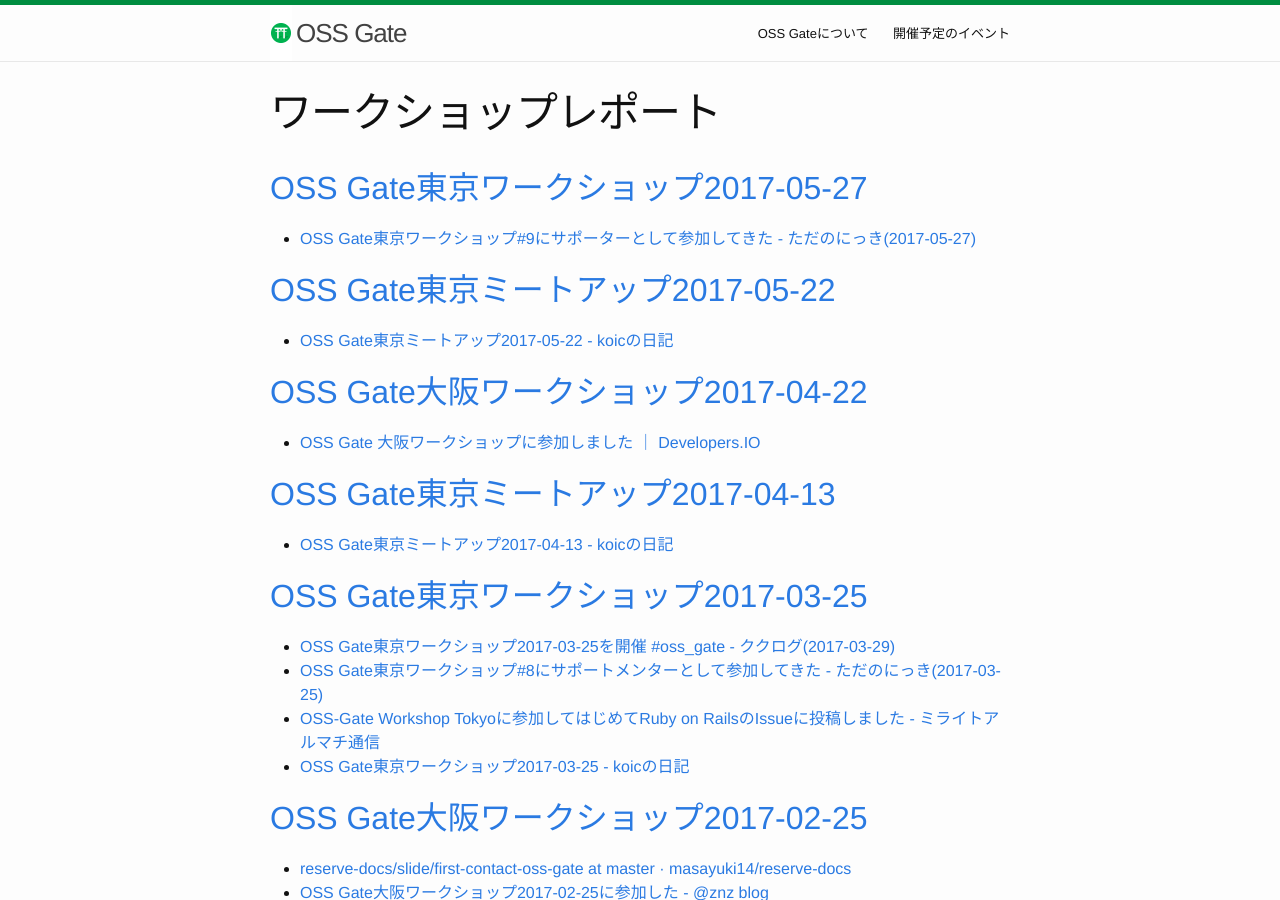
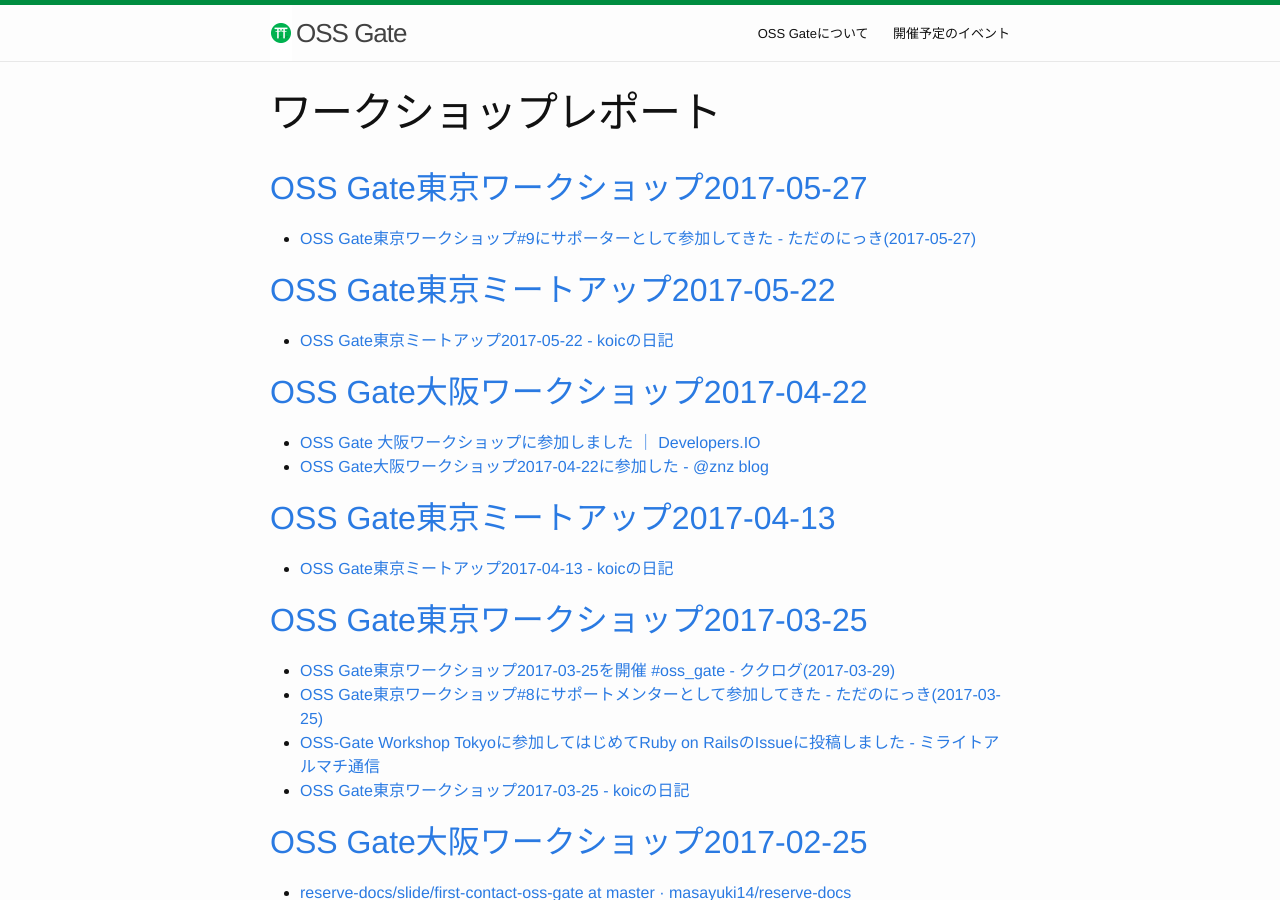
Before and after one commit to oss-gate/oss-gate.github.io, a Jekyll site: the page built from workshop/report.md, in a window 1280 px wide and 900 px high. Built offline with Jekyll 4.4.1, drawn with Linux system fonts in a browser that asks for light colours; comment, search, counter and statistics services are not loaded.

Commit message:
Add my blog entry of 2017-04-22 osaka

```diff
--- a/workshop/report.md
+++ b/workshop/report.md
@@ -11,6 +11,7 @@
 
 ## [OSS Gate大阪ワークショップ2017-04-22](https://oss-gate.doorkeeper.jp/events/58579)
   * [OSS Gate 大阪ワークショップに参加しました ｜ Developers.IO](http://dev.classmethod.jp/study_meeting/event-report-oss-gate-osaka/)
+  * [OSS Gate大阪ワークショップ2017-04-22に参加した - @znz blog](http://blog.n-z.jp/blog/2017-04-22-oss-gate-workshop.html)
 
 ## [OSS Gate東京ミートアップ2017-04-13](https://oss-gate.doorkeeper.jp/events/59418)
   * [OSS Gate東京ミートアップ2017-04-13 - koicの日記](http://koic.hatenablog.com/entry/oss-gate-tokyo-meetup-2017-04-13)
```
